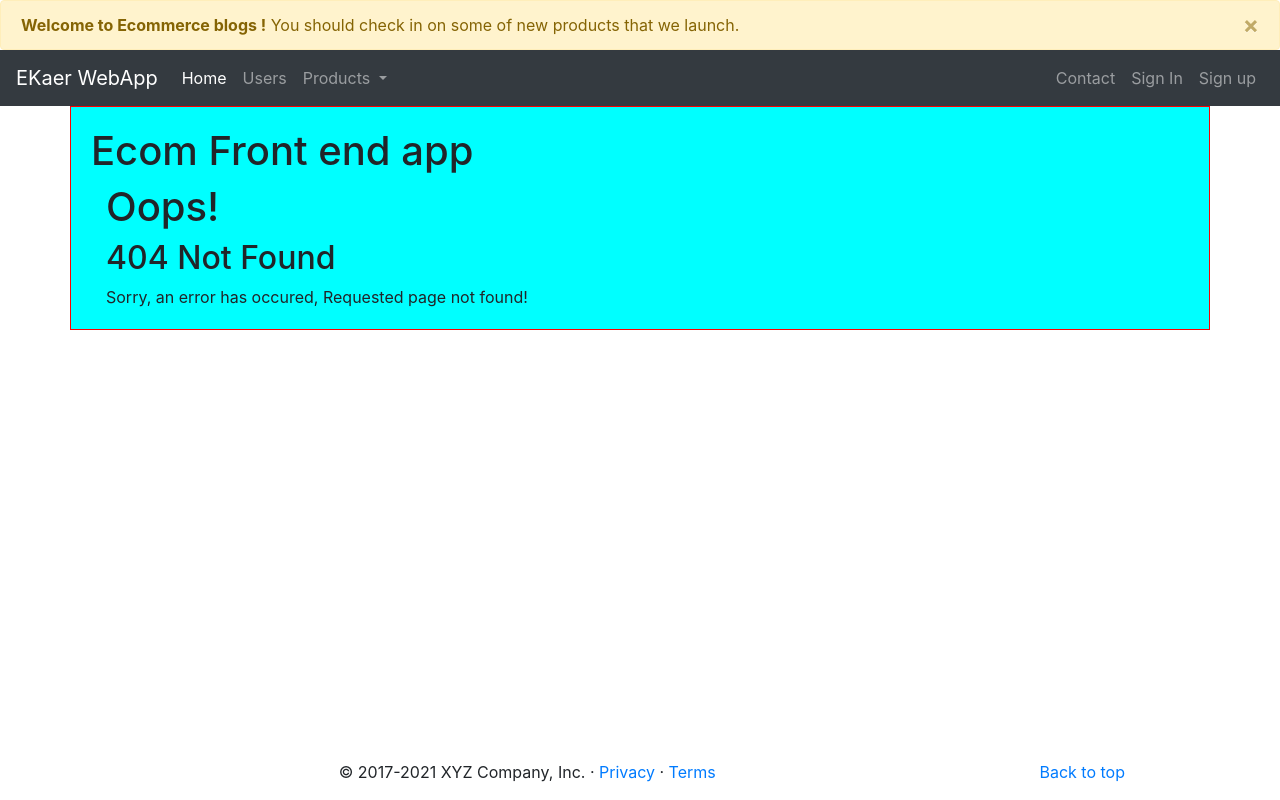
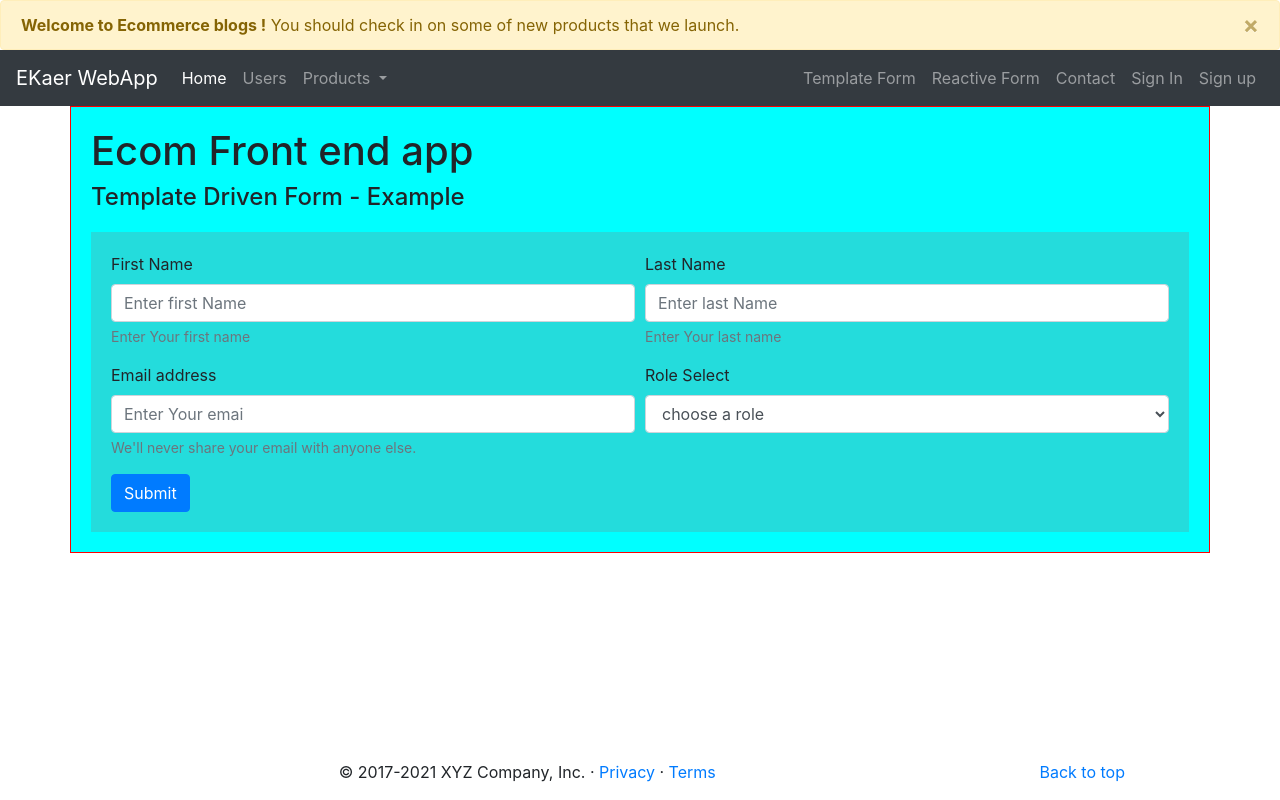
Before and after one commit to wahidKhan74/phase4-ecom-frontend-04-17-2021, an Angular app: page /template-form in a window 1280 px wide. Built offline with nearby package versions, Linux system fonts and the light colour scheme.

Commit message:
template form

```diff
--- a/src/app/app-routing.module.ts
+++ b/src/app/app-routing.module.ts
@@ -9,6 +9,8 @@ import { NotfoundComponent } from './notfound/notfound.component';
 import { CreateComponent } from './products/create/create.component';
 import { UpdateComponent } from './products/update/update.component';
 import { DetailsComponent } from './products/details/details.component';
+import { TemplateFormComponent } from './template-form/template-form.component';
+import { ReactiveFormComponent } from './reactive-form/reactive-form.component';
 
 // create routes
 const routes: Routes = [
@@ -22,6 +24,8 @@ const routes: Routes = [
     { path:'details' , component:DetailsComponent }
   ]},
   { path: 'users', component:UsersComponent},
+  { path: 'template-form', component:TemplateFormComponent},
+  { path: 'reactive-form', component:ReactiveFormComponent},
   { path: 'sign-in', component:SignInComponent},
   { path: 'sign-up', component:SignUpComponent},
   { path: '**', component:NotfoundComponent},
--- a/src/app/app.module.ts
+++ b/src/app/app.module.ts
@@ -16,6 +16,8 @@ import { SignInComponent } from './sign-in/sign-in.component';
 import { SignUpComponent } from './sign-up/sign-up.component';
 import { NotfoundComponent } from './notfound/notfound.component';
 import {FormsModule} from '@angular/forms';
+import { TemplateFormComponent } from './template-form/template-form.component';
+import { ReactiveFormComponent } from './reactive-form/reactive-form.component';
 
 @NgModule({
   declarations: [
@@ -31,7 +33,9 @@ import {FormsModule} from '@angular/forms';
     DetailsComponent,
     SignInComponent,
     SignUpComponent,
-    NotfoundComponent  ],
+    NotfoundComponent,
+    TemplateFormComponent,
+    ReactiveFormComponent  ],
   imports: [
     BrowserModule,
     AppRoutingModule,
--- a/src/app/navbar/navbar.component.html
+++ b/src/app/navbar/navbar.component.html
@@ -27,6 +27,12 @@
     <div class="collapse navbar-collapse justify-content-end" id="navbarNav">
         <ul class="navbar-nav">
           <li class="nav-item ">
+            <a class="nav-link" routerLink="/template-form">Template Form </a>
+          </li>
+          <li class="nav-item ">
+            <a class="nav-link" routerLink="/reactive-form">Reactive Form </a>
+          </li>
+          <li class="nav-item ">
             <a class="nav-link" routerLink="/contact">Contact </a>
           </li>
           <li class="nav-item">
--- /dev/null
+++ b/src/app/reactive-form/reactive-form.component.html
@@ -0,0 +1 @@
+<p>reactive-form works!</p>
--- /dev/null
+++ b/src/app/reactive-form/reactive-form.component.ts
@@ -0,0 +1,15 @@
+import { Component, OnInit } from '@angular/core';
+
+@Component({
+  selector: 'app-reactive-form',
+  templateUrl: './reactive-form.component.html',
+  styleUrls: ['./reactive-form.component.css']
+})
+export class ReactiveFormComponent implements OnInit {
+
+  constructor() { }
+
+  ngOnInit(): void {
+  }
+
+}
--- /dev/null
+++ b/src/app/template-form/template-form.component.css
@@ -0,0 +1,6 @@
+.well {
+    background-color: #80808047;
+    align-self: center;
+    padding: 20px;
+    margin-top: 20px;
+}
--- /dev/null
+++ b/src/app/template-form/template-form.component.html
@@ -0,0 +1,40 @@
+<h4>Template Driven Form - Example</h4>
+<div class="well well-lg">
+    <form #exampleForm="ngForm" class="form-horizontal">
+        <div class="form-row">
+            <div class="form-group col-md">
+                <label for="firstName">First Name </label>
+                <input type="text" class="form-control" [(ngModel)]="user.firstName" name="firstName"
+                 id="firstName" placeholder="Enter first Name">
+                <small id="firstName" class="form-text text-muted">Enter Your first name</small>
+            </div>
+            <div class="form-group col-md">
+                <label for="lastName">Last Name </label>
+                <input type="text" class="form-control" [(ngModel)]="user.lastName" name="lastName"
+                id="lastName" placeholder="Enter last Name">
+                <small id="lastName" class="form-text text-muted">Enter Your last name</small>
+            </div>
+        </div>
+        <div class="form-row">
+
+            <div class="form-group col-md">
+                <label for="email">Email address</label>
+                <input type="email" class="form-control" [(ngModel)]="user.email" name="email" id="email"
+                placeholder="Enter Your emai">
+                <small id="emailHelp" class="form-text text-muted">We'll never share your email with anyone else.</small>
+              </div>
+
+              <div class="form-group col-md">
+                <label for="role">Role Select</label>
+                <select class="form-control" id="role" [(ngModel)]="user.role" name="role">
+                  <option value="">choose a role</option>
+                  <option value="admin">Admin</option>
+                  <option value="user">User</option>
+                  <option value="vendor">Vendor</option>
+                </select>
+              </div>
+        </div>
+        <button type="submit" class="btn btn-primary" (click)="submitForm()">Submit</button>
+      </form>
+
+</div>
--- /dev/null
+++ b/src/app/template-form/template-form.component.ts
@@ -0,0 +1,27 @@
+import { Component, OnInit } from '@angular/core';
+
+@Component({
+  selector: 'app-template-form',
+  templateUrl: './template-form.component.html',
+  styleUrls: ['./template-form.component.css']
+})
+export class TemplateFormComponent implements OnInit {
+
+  public user : User ={ firstName:"", lastName:"", email:"", role:""};
+
+  constructor() { }
+
+  ngOnInit(): void {
+  }
+
+  public submitForm(){
+    console.log(this.user);
+  }
+}
+
+interface User {
+  firstName:String;
+  lastName:string;
+  role:string;
+  email:string;
+}
```
Also changed, not shown: src/app/reactive-form/reactive-form.component.css (added), 2 other files (tests, documents, lock files or other folders).
